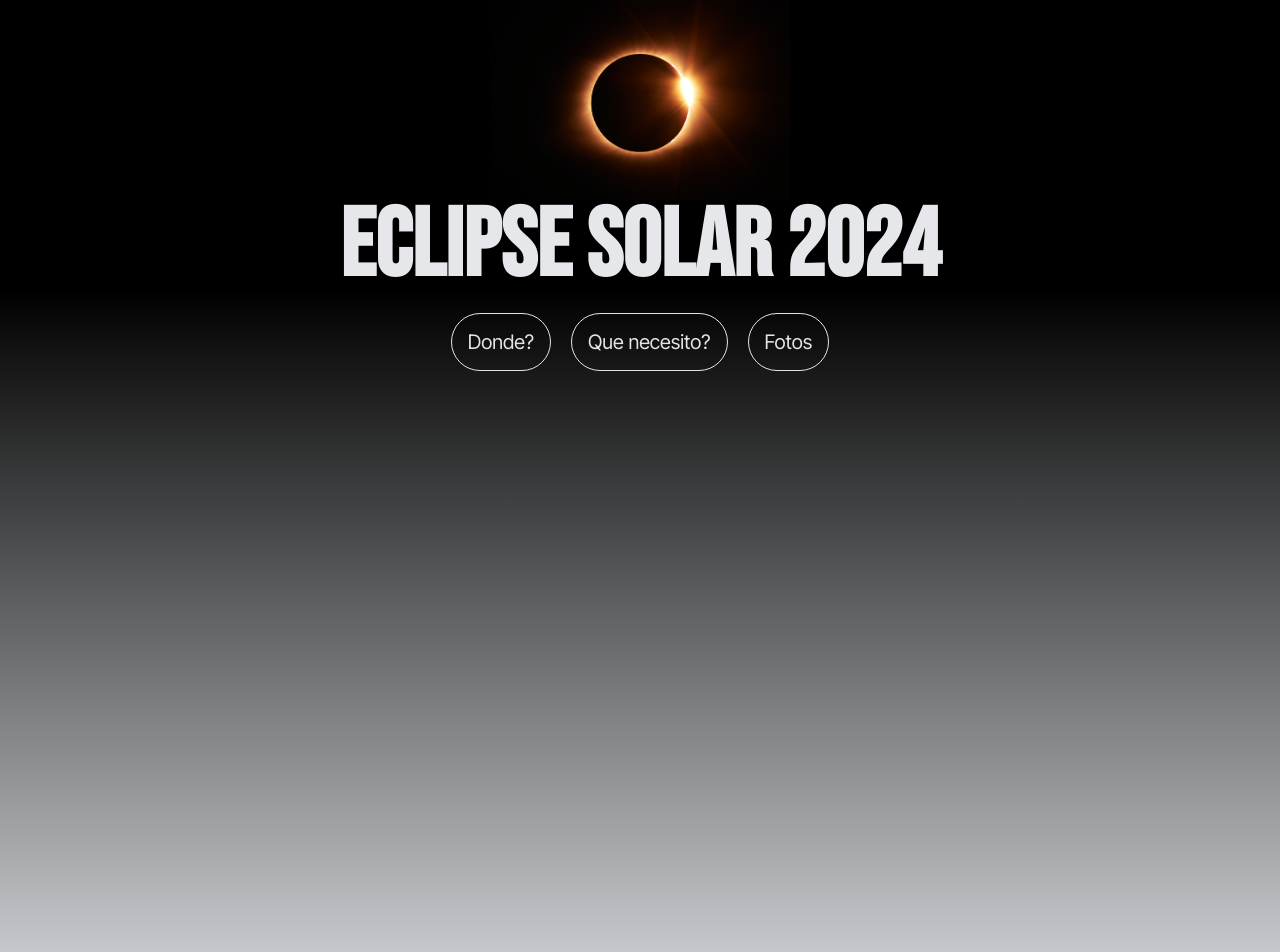
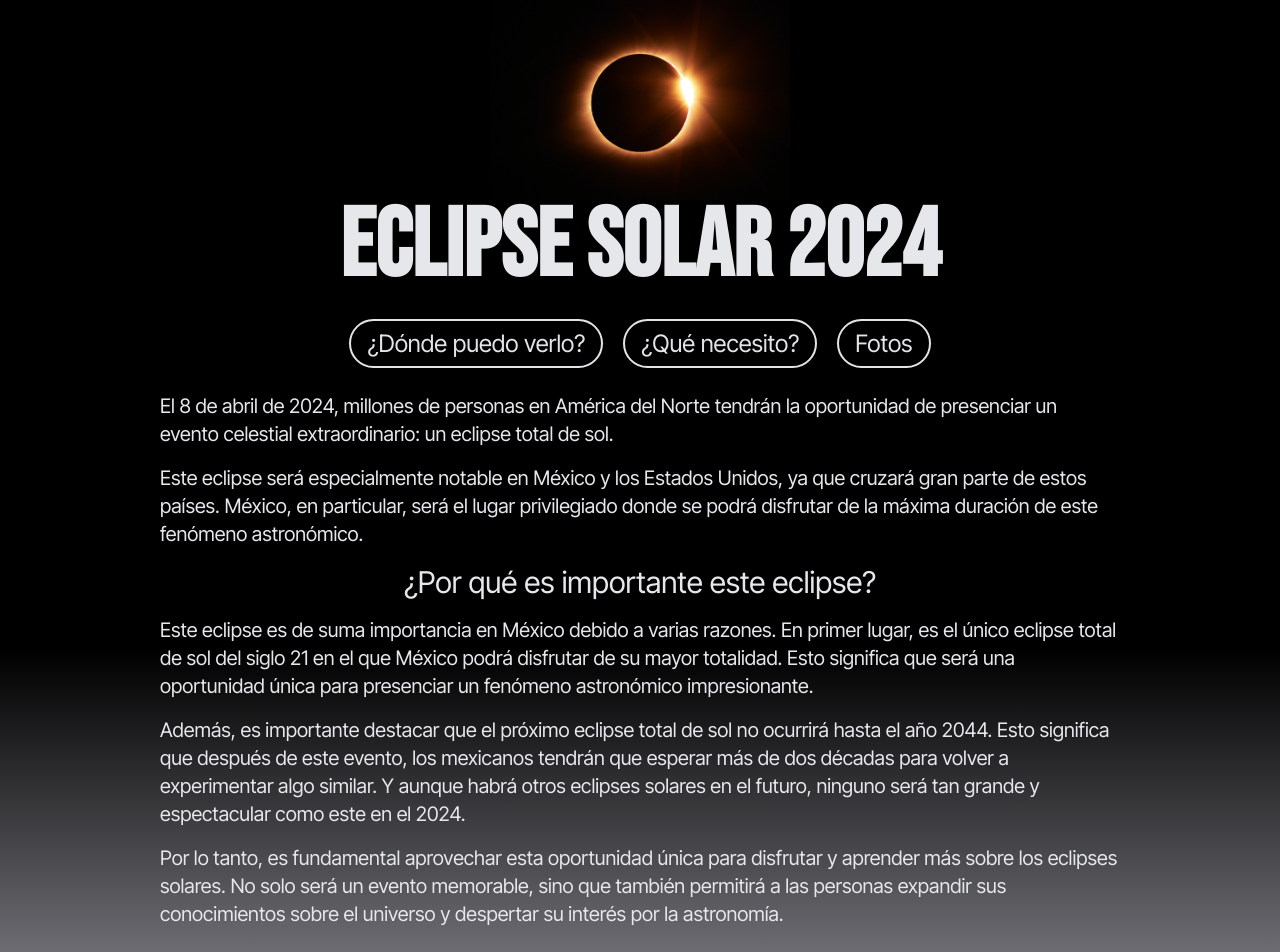
Before and after one commit to Dannymx/eclipse2024.mx, a Next.js app: page / in a window 1280 px wide. Shown: the top 952 px of the page. Built offline with nearby package versions, Linux system fonts and the light colour scheme.

Commit message:
feat: add contentlayer definitions and placeholders for states/cities

```diff
--- /dev/null
+++ b/app/[slug]/page.tsx
@@ -0,0 +1,15 @@
+type Props = {
+  params: {
+    slug: string;
+  };
+};
+
+// const places = [
+//   { state: "Coahuila", cities: ["Melchor Muzquiz", "Torreon"] },
+//   { state: "Durango", cities: ["Gomez Palacio", "Durango", "Nazas", "Rodeo"] },
+//   { state: "Sinaloa", cities: ["Mazatlan"] },
+// ];
+
+export default function Page({ params }: Props) {
+  return <p>Page: {params.slug}</p>;
+}
--- a/app/page.tsx
+++ b/app/page.tsx
@@ -20,13 +20,51 @@ export default function Home() {
           />
         </div>
       </div>
-      <div className="h-[900px] w-full bg-gradient-to-b from-black from-10%">
+      <div className="min-h-[900px] w-full bg-zinc-400 bg-gradient-to-b from-black from-50% to-zinc-400">
         {/* Main content container */}
         <div className="container flex max-w-screen-lg flex-col items-center gap-8 text-center text-gray-200">
           <h1 className="text-center font-bebas-neue text-8xl font-bold">
             Eclipse Solar 2024
           </h1>
           <Navigation />
+          <div className="mb-10 flex flex-col gap-4 text-left text-xl">
+            <p>
+              El 8 de abril de 2024, millones de personas en América del Norte
+              tendrán la oportunidad de presenciar un evento celestial
+              extraordinario: un eclipse total de sol.
+            </p>
+            <p>
+              Este eclipse será especialmente notable en México y los Estados
+              Unidos, ya que cruzará gran parte de estos países. México, en
+              particular, será el lugar privilegiado donde se podrá disfrutar de
+              la máxima duración de este fenómeno astronómico.
+            </p>
+            <h3 className="text-center text-3xl">
+              ¿Por qué es importante este eclipse?
+            </h3>
+            <p>
+              Este eclipse es de suma importancia en México debido a varias
+              razones. En primer lugar, es el único eclipse total de sol del
+              siglo 21 en el que México podrá disfrutar de su mayor totalidad.
+              Esto significa que será una oportunidad única para presenciar un
+              fenómeno astronómico impresionante.
+            </p>
+            <p>
+              Además, es importante destacar que el próximo eclipse total de sol
+              no ocurrirá hasta el año 2044. Esto significa que después de este
+              evento, los mexicanos tendrán que esperar más de dos décadas para
+              volver a experimentar algo similar. Y aunque habrá otros eclipses
+              solares en el futuro, ninguno será tan grande y espectacular como
+              este en el 2024.
+            </p>
+            <p>
+              Por lo tanto, es fundamental aprovechar esta oportunidad única
+              para disfrutar y aprender más sobre los eclipses solares. No solo
+              será un evento memorable, sino que también permitirá a las
+              personas expandir sus conocimientos sobre el universo y despertar
+              su interés por la astronomía.
+            </p>
+          </div>
         </div>
       </div>
     </main>
--- a/components/ui/navigation-menu.tsx
+++ b/components/ui/navigation-menu.tsx
@@ -25,7 +25,7 @@ const NavigationMenuItem = NavigationMenuPrimitive.Item;
 const navigationMenuTriggerStyle = cva("", {
   variants: {
     variant: {
-      nav: "rounded-full border border-zinc-200 p-4 text-xl text-zinc-200 hover:border-zinc-100 hover:bg-zinc-100 hover:text-zinc-800",
+      nav: "rounded-full border-2 border-zinc-200 px-4 py-2 text-2xl text-zinc-200 hover:border-zinc-100 hover:bg-zinc-100 hover:text-zinc-800",
     },
   },
 });
--- a/components/ui/navigation.tsx
+++ b/components/ui/navigation.tsx
@@ -11,9 +11,12 @@ import {
   navigationMenuTriggerStyle,
 } from "@/components/ui/navigation-menu";
 
-const links = [
-  { title: "Donde?", href: "/donde-ver-el-eclipse-2024" },
-  { title: "Que necesito?", href: "/que-necesito" },
+export const links: Array<{
+  title: string;
+  href: __next_route_internal_types__.DynamicRoutes;
+}> = [
+  { title: "¿Dónde puedo verlo?", href: "/donde-ver-el-eclipse-2024" },
+  { title: "¿Qué necesito?", href: "/que-necesito" },
   { title: "Fotos", href: "/fotos" },
 ];
 
--- /dev/null
+++ b/content/states/coahuila.mdx
@@ -0,0 +1,5 @@
+---
+name: Coahuila
+---
+
+Este es el contenido de Coahuila
--- /dev/null
+++ b/content/states/durango.mdx
@@ -0,0 +1,5 @@
+---
+name: Durango
+---
+
+Este es el contenido de Durango
--- /dev/null
+++ b/content/states/sinaloa.mdx
@@ -0,0 +1,5 @@
+---
+name: Sinaloa
+---
+
+Este es el contenido de Sinaloa
--- /dev/null
+++ b/mdx-components.tsx
@@ -0,0 +1,5 @@
+import type { MDXComponents } from "mdx/types";
+
+export function useMDXComponents(components: MDXComponents): MDXComponents {
+  return { ...components };
+}
--- a/next.config.mjs
+++ b/next.config.mjs
@@ -1,4 +1,26 @@
+import BundleAnalyzer from "@next/bundle-analyzer";
+import NextMDX from "@next/mdx";
+import { withContentlayer } from "next-contentlayer";
+
+const withBundlerAnalyzier = BundleAnalyzer({
+  enabled: process.env.ANALYZE === "true",
+});
+
+const withMdx = NextMDX();
+
 /** @type {import('next').NextConfig} */
-const nextConfig = {};
+const nextConfig = {
+  poweredByHeader: false,
+  reactStrictMode: true,
+  swcMinify: true,
+  experimental: {
+    mdxRs: true,
+    typedRoutes: true,
+  },
 
-export default nextConfig;
+  ...BundleAnalyzer({
+    enabled: process.env.ANALYZE === "true",
+  }),
+};
+
+export default withBundlerAnalyzier(withMdx(withContentlayer(nextConfig)));
```
Also changed, not shown: contentlayer.config.js (added, +49 -0 lines), tsconfig.json (+9 -1 lines), 1 other file (tests, documents, lock files or other folders).
